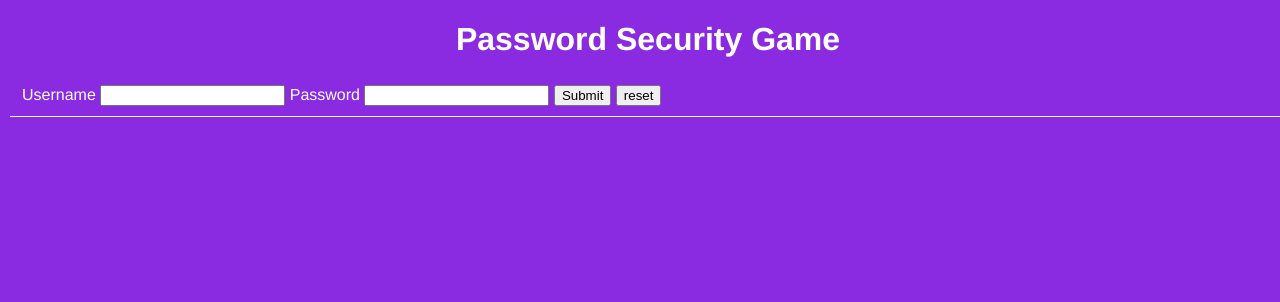
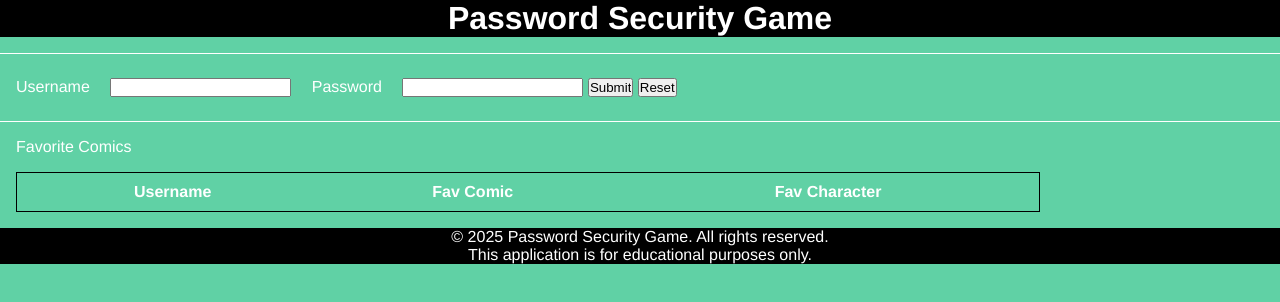
Before and after one commit to Turttleclam/Password-Game, a website: page public/index.html in a window 1280 px wide. Drawn offline with Linux system fonts and the light colour scheme.

Commit message:
feat/add styling along with table and footer

```diff
--- a/public/index.html
+++ b/public/index.html
@@ -7,21 +7,32 @@
     <link rel="stylesheet" href="../style/styles.css">
 </head>
 <body>
-    <header>
+    <header class="container">
         <h1>Password Security Game</h1>
     </header>
-    <main>
+    <main class="container">
         <fieldset class="main" id="main">
-            <label>Username</label>
-            <input type="text" id="username" name="username"></input>
-            <label>Password</label>
-            <input type="password" id="pwd" name="pwd"></input>
-            <input type="submit" value="Submit">
-            <input type="reset" value="reset">
+            <div class="userInput">
+                <label>Username</label>
+                <input type="text" id="username" name="username"></input>
+                <label>Password</label>
+                <input type="password" id="pwd" name="pwd"></input>
+                <input type="submit" value="Submit">
+                <input type="reset" value="Reset">
+            </div>
         </fieldset>
+        <label>Favorite Comics</label>
+        <table>
+            <tr>
+                <th>Username</th>
+                <th>Fav Comic</th>
+                <th>Fav Character</th>
+            </tr>
+        </table>
     </main>
     <footer>
-
+        <p>&copy; 2025 Password Security Game. All rights reserved.</p>
+        <p>This application is for educational purposes only.</p>
     </footer>
 </body>
 </html>
--- a/style/styles.css
+++ b/style/styles.css
@@ -1,16 +1,59 @@
+* {
+    margin: 0;
+    padding: 0;
+    box-sizing: border-box;
+}
+
+html {
+    font-family:'Franklin Gothic Medium', 'Arial Narrow', Arial, sans-serif;
+}
+
 body {
-    background-color: blueviolet;
+    background-color: rgb(96, 209, 165);
     color: white;
-    font-family:'Franklin Gothic Medium', 'Arial Narrow', Arial, sans-serif;
     width: 100%;
     height: 100vh;
 }
 
-h1, label {
+header {
+    background-color: black;
+    width: 100vw;
+    margin-bottom: 1rem;
+}
+
+footer {
+    background-color: black;
+}
+
+.userInput {
+    margin: auto;
+}
+
+h1 {
     text-align: center;
+    font-size: 2rem;
+}
+
+p {
+    text-align: center;
+}
+
+label {
+    margin: 1rem;
+    /* padding: 1rem; */
 }
 
 fieldset {
     border: none;
     border-bottom: 1px solid;
+    border-top: 1px solid;
+    margin-bottom: 1rem;
+    padding: 1.5rem 1.5rem 1.5rem 0rem;
 }
+
+table {
+    border: 1px solid black;
+    margin: 1rem;
+    padding: 0.5rem;
+    width: 80%;
+}
```
Also changed, not shown: index.js (added), server.js (added).
